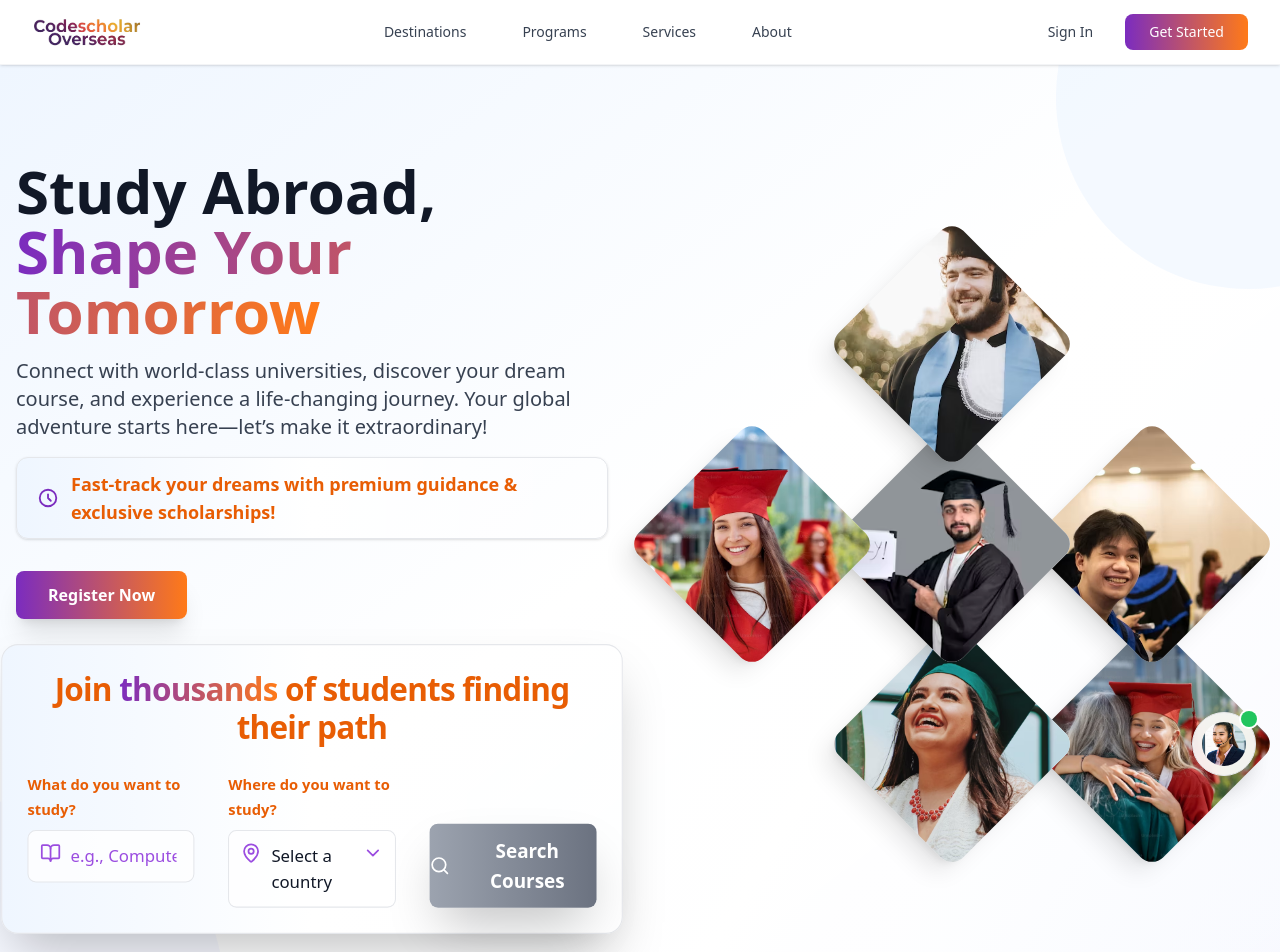
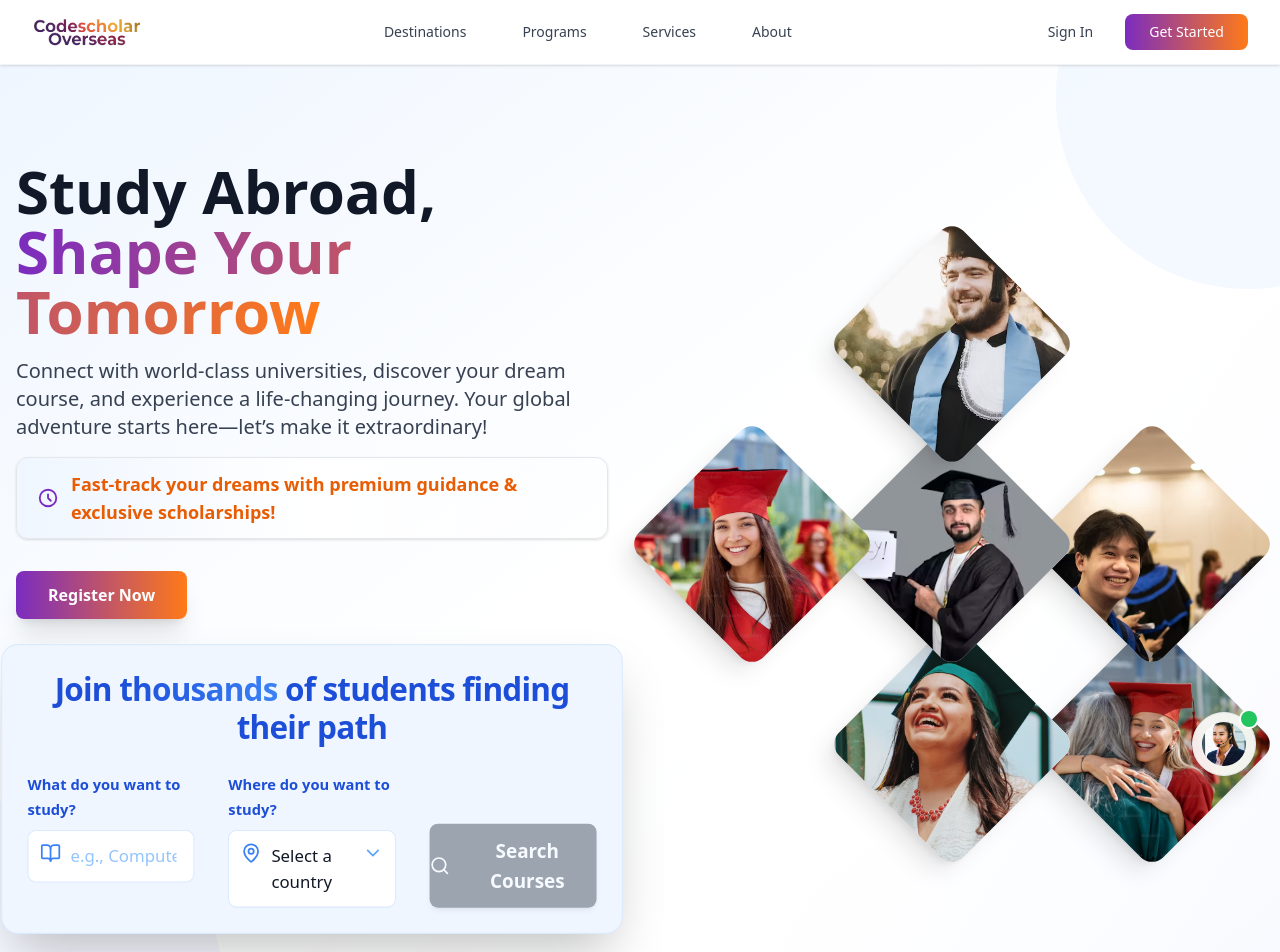
Before and after one commit to shuvankar-dev/study-abroad-platform, a React (Vite) app in the folder study-abroad-platform/: page / in a window 1280 px wide. Shown: the top 952 px of the page. Built offline with nearby package versions, Linux system fonts and the light colour scheme.

Commit message:
feat: Update HeroSection styling and improve search functionality

```diff
--- a/study-abroad-platform/src/components/HeroSection.tsx
+++ b/study-abroad-platform/src/components/HeroSection.tsx
@@ -77,48 +77,48 @@ const HeroSection: React.FC<HeroSectionProps> = ({ onOpenRegistration }) => {
             </div>
             <button onClick={() => onOpenRegistration && onOpenRegistration()} className="bg-gradient-to-r from-primary to-accent hover:from-primary-700 hover:to-accent text-white font-semibold px-8 py-3 rounded-lg shadow-xl transition mb-4 mt-2 w-fit">Register Now</button>
             {/* Search bar moved here */}
-            <div className="w-full max-w-6xl bg-gradient-to-r from-primary-100 via-white to-primary-50 border border-primary-200 rounded-2xl p-6 shadow-2xl mt-6 scale-105">
+            <div className="w-full max-w-6xl bg-blue-50 border border-blue-100 rounded-2xl p-6 shadow-2xl mt-6 scale-105">
               <div className="mb-6 text-center">
-                <span className="block text-2xl md:text-3xl font-bold text-primary-700 tracking-tight">
-                  Join <span className="bg-gradient-to-r from-primary to-accent bg-clip-text text-transparent">thousands</span> of students finding their path
+                <span className="block text-2xl md:text-3xl font-bold text-blue-700 tracking-tight">
+                  Join <span className="bg-gradient-to-r from-blue-700 to-blue-500 bg-clip-text text-transparent">thousands</span> of students finding their path
                 </span>
               </div>
               <form onSubmit={handleSearch}>
                 <div className="grid gap-8 md:grid-cols-3">
                   <div className="space-y-2">
-                    <label className="text-sm font-semibold text-primary-700">What do you want to study?</label>
+                    <label className="text-sm font-semibold text-blue-700">What do you want to study?</label>
                     <div className="relative">
-                      <BookOpenIcon className="absolute left-3 top-3 h-5 w-5 text-primary-400" />
+                      <BookOpenIcon className="absolute left-3 top-3 h-5 w-5 text-blue-500" />
                       <input
                         type="text"
                         placeholder="e.g., Computer Science, MBA"
                         value={course}
                         onChange={(e) => setCourse(e.target.value)}
-                        className="w-full rounded-lg border border-primary-200 bg-white/80 py-3 pl-10 pr-4 text-gray-900 placeholder-primary-400 focus:border-primary-500 focus:bg-white focus:outline-none focus:ring-2 focus:ring-primary-400/20 transition"
+                        className="w-full rounded-lg border border-blue-100 bg-white py-3 pl-10 pr-4 text-gray-900 placeholder-blue-300 focus:border-blue-400 focus:bg-white focus:outline-none focus:ring-2 focus:ring-blue-200 transition"
                         required
                       />
                     </div>
                   </div>
                   <div className="space-y-2" ref={dropdownRef}>
-                    <label className="text-sm font-semibold text-primary-700">Where do you want to study?</label>
+                    <label className="text-sm font-semibold text-blue-700">Where do you want to study?</label>
                     <div className="relative">
-                      <MapPinIcon className="absolute left-3 top-3 h-5 w-5 text-primary-400 z-10" />
+                      <MapPinIcon className="absolute left-3 top-3 h-5 w-5 text-blue-500 z-10" />
                       <button
                         type="button"
                         onClick={() => setIsCountryDropdownOpen(!isCountryDropdownOpen)}
-                        className="w-full rounded-lg border border-primary-200 bg-white/80 py-3 pl-10 pr-10 text-left text-gray-900 focus:border-primary-500 focus:bg-white focus:outline-none focus:ring-2 focus:ring-primary-400/20 transition"
+                        className="w-full rounded-lg border border-blue-100 bg-white py-3 pl-10 pr-10 text-left text-gray-900 focus:border-blue-400 focus:bg-white focus:outline-none focus:ring-2 focus:ring-blue-200 transition"
                       >
                         {selectedCountry || "Select a country"}
                       </button>
                       <ChevronDownIcon
-                        className={`absolute right-3 top-3 h-5 w-5 text-primary-400 transition-transform duration-200 ${
+                        className={`absolute right-3 top-3 h-5 w-5 text-blue-400 transition-transform duration-200 ${
                           isCountryDropdownOpen ? 'rotate-180' : ''
                         }`}
                       />
                       {isCountryDropdownOpen && (
-                        <div className="absolute top-full left-0 right-0 mt-1 bg-white border border-primary-200 rounded-lg shadow-2xl max-h-60 overflow-y-auto z-[9999]">
+                        <div className="absolute top-full left-0 right-0 mt-1 bg-white border border-blue-100 rounded-lg shadow-2xl max-h-60 overflow-y-auto z-[9999]">
                           <div className="p-2">
-                            <div className="text-xs font-semibold text-primary-600 px-3 py-2 border-b border-primary-100">
+                            <div className="text-xs font-semibold text-blue-600 px-3 py-2 border-b border-blue-50">
                               Search by Destination Country
                             </div>
                             {countries.map((country) => (
@@ -129,7 +129,7 @@ const HeroSection: React.FC<HeroSectionProps> = ({ onOpenRegistration }) => {
                                   setSelectedCountry(country.name)
                                   setIsCountryDropdownOpen(false)
                                 }}
-                                className="flex items-center space-x-3 w-full px-3 py-3 text-left hover:bg-primary-50 rounded-md transition-colors duration-150"
+                                className="flex items-center space-x-3 w-full px-3 py-3 text-left hover:bg-blue-50 rounded-md transition-colors duration-150"
                               >
                                 <span className="text-xl">{country.flag}</span>
                                 <span className="text-gray-900 font-medium">{country.name}</span>
@@ -144,7 +144,7 @@ const HeroSection: React.FC<HeroSectionProps> = ({ onOpenRegistration }) => {
                     <button
                       type="submit"
                       disabled={!course || !selectedCountry}
-                      className="w-full bg-gradient-to-r from-primary to-accent hover:from-primary-700 hover:to-accent focus:ring-2 focus:ring-accent py-3 text-lg font-bold text-white rounded-lg shadow-2xl transition-all flex items-center justify-center hover:scale-105 disabled:from-gray-400 disabled:to-gray-500 disabled:cursor-not-allowed"
+                      className="w-full bg-gray-600 hover:bg-gray-700 focus:ring-2 focus:ring-gray-300 py-3 text-lg font-bold text-white rounded-lg shadow-md transition-all flex items-center justify-center hover:scale-105 disabled:opacity-50 disabled:cursor-not-allowed"
                     >
                       <SearchIcon className="mr-2 h-5 w-5" />
                       Search Courses
```
